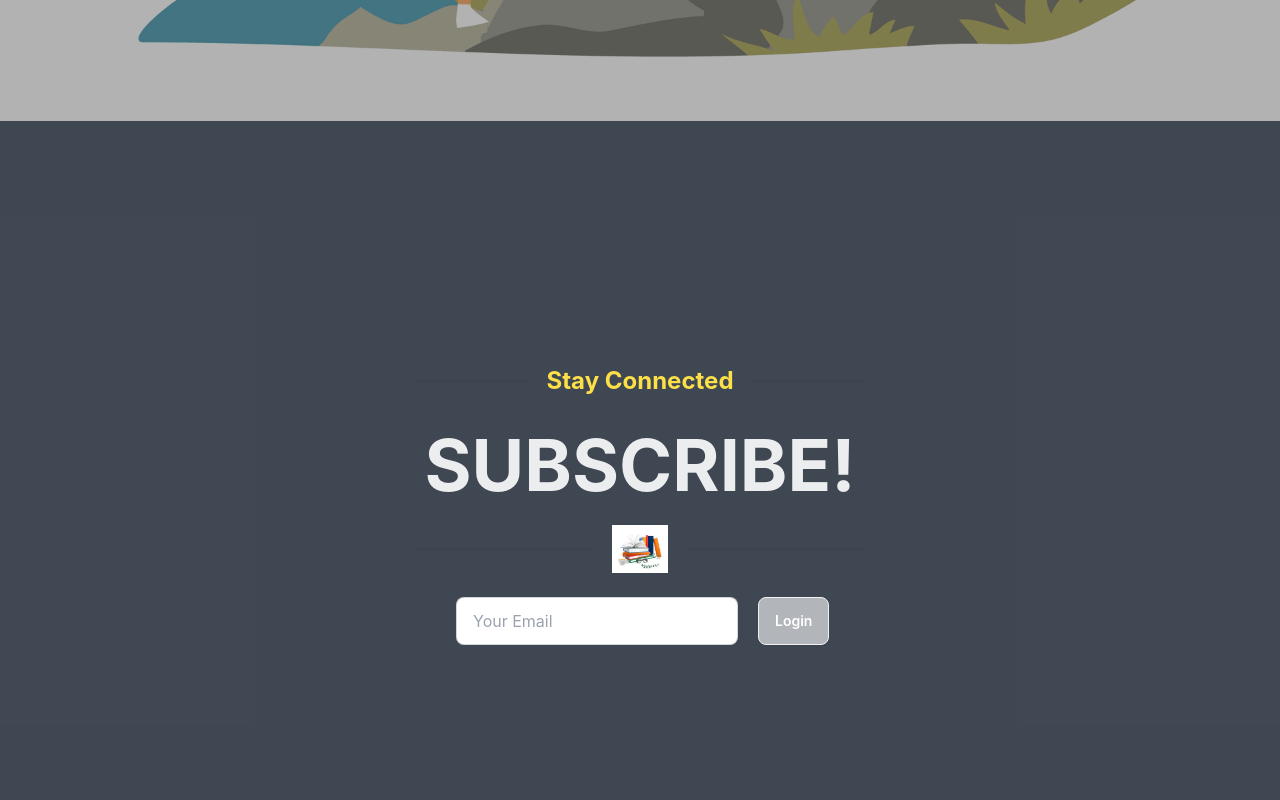
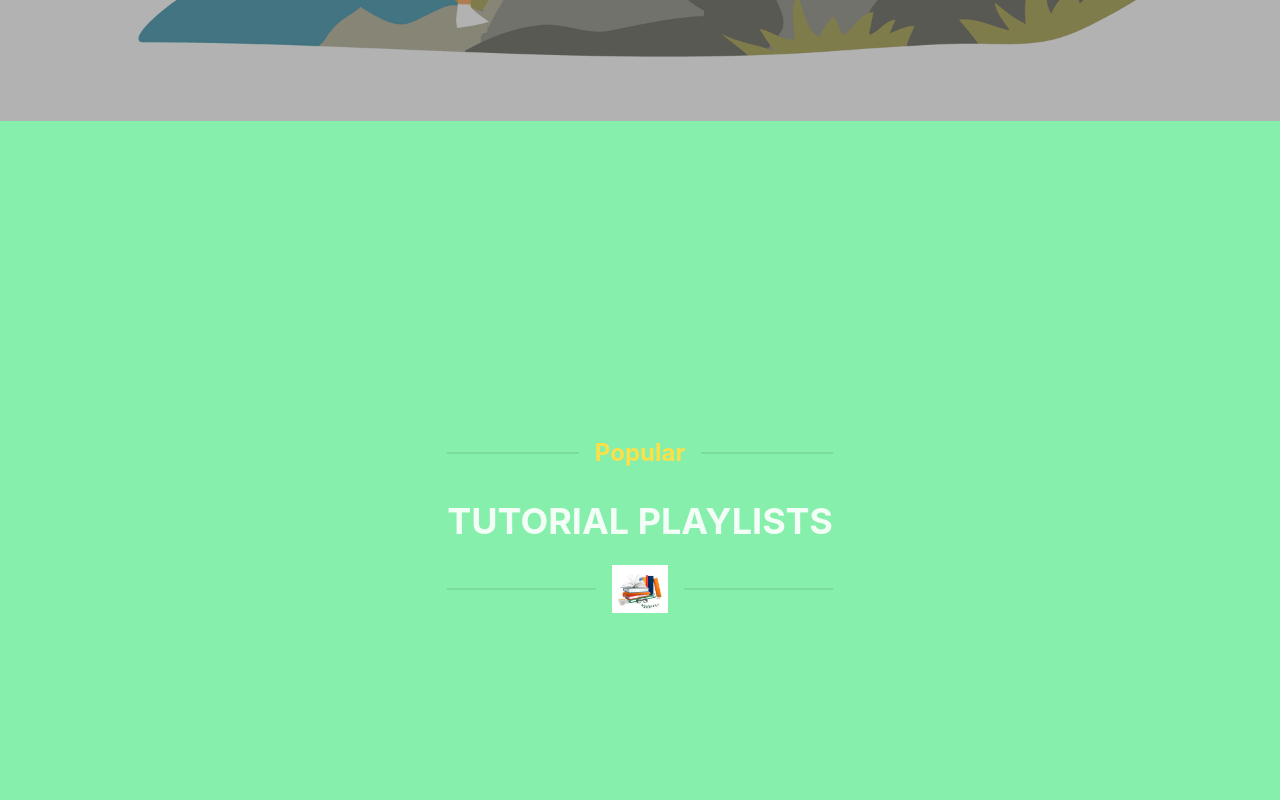
Before and after one commit to kashishdipro/studywithanis-client, a React (Create React App) app: page / in a window 1280 px wide. Shown: the part 800-1600 px from the top of the page. Built offline with nearby package versions, Linux system fonts and the light colour scheme.

Commit message:
playlist added

```diff
--- a/src/Pages/About Me/Me/Me.js
+++ b/src/Pages/About Me/Me/Me.js
@@ -7,7 +7,7 @@ import { Link } from 'react-router-dom';
 const Me = () => {
     return (
         <div className="hero min-h-screen bg-white/50">
-            <div className="hero-content flex-col lg:flex-row">
+            <div className="hero-content flex-col lg:flex-row  my-0">
                 <div className=''>
                     <img src={Anis} alt='Anisul Islam' className="max-w-sm rounded-lg shadow-2xl" />
                     <div className='flex gap-4 my-5'>
@@ -15,9 +15,9 @@ const Me = () => {
                         <Link to='https://www.youtube.com/channel/UCEXwc6mNh7Lakj6lX-7a2Mg'><img className='h-12' src={yt} alt='yt'/></Link>
                     </div>
                 </div>
-                <div className='sm:mx-20 my-0'>
-                    <p className="text-white">Hi! My name is Anis. Welcome to my personal page that I’ve designed to showcase my skills and expertise that I’ve accumulated over the year. I’ve also placed all my social links at the left side, feel free to connect with me. I’d love to be given the opportunity to hear from you.</p>
-                    <p className="py-6 text-white">I like to call myself “a passionate computer science teacher”. I always had a wish on my mind that I will do something for the computer science students that’s why I made lots of videos on different subjects. My first priority is making the subject more interesting and clear so you can feel it and don’t get bore.</p>
+                <div className='sm:mx-20'>
+                    <p className="text-black/70 text-lg">Hi! My name is Anis. Welcome to my personal page that I’ve designed to showcase my skills and expertise that I’ve accumulated over the year. I’ve also placed all my social links at the left side, feel free to connect with me. I’d love to be given the opportunity to hear from you.</p>
+                    <p className="py-6 text-black/70 text-lg">I like to call myself “a passionate computer science teacher”. I always had a wish on my mind that I will do something for the computer science students that’s why I made lots of videos on different subjects. My first priority is making the subject more interesting and clear so you can feel it and don’t get bore.</p>
                 </div>
             </div>
         </div>
--- a/src/Pages/Home/Home/Home.js
+++ b/src/Pages/Home/Home/Home.js
@@ -1,11 +1,13 @@
 import React from 'react';
 import Banner from '../Banner/Banner';
 import Subscribe from '../Subscribe/Subscribe';
+import PlayList from '../PlayList/PlayList';
 
 const Home = () => {
     return (
         <div>
             <Banner/>
+            <PlayList/>
             <Subscribe/>
         </div>
     );
--- /dev/null
+++ b/src/Pages/Home/PlayList/PlayList.js
@@ -0,0 +1,29 @@
+import React from 'react';
+import midbanner from '../../../img/midbanner.jpg'
+import ICTCover from '../../../img/ICT-Cover.webp'
+
+const PlayList = () => {
+    return (
+        <div className="hero min-h-screen">
+            <div className="hero-content text-center h-full w-screen relative bg-green-300">
+                <div className="max-w-md">
+                    <div className="divider">
+                        <h3 className="text-2xl font-bold text-yellow-300">Popular</h3>
+                    </div>
+                    <h1 className="text-4xl font-bold my-10 text-white/90">TUTORIAL PLAYLISTS</h1>
+                    <div className="divider">
+                        <img className='h-12' src={midbanner} alt="Mid_Banner" />
+                    </div>
+                </div>
+            </div>
+            {/* Card
+            <div className='grid lg:grid-cols-3 md:grid-cols-2 grid-cols-1 content-center gap-4 px-4 py-5'>
+                <div className="card card-compact w-80 bg-neutral-100 shadow-xl">
+                <img src={ICTCover} alt="img-item" className="h-full w-full rounded-xl"/>
+                </div>
+            </div> */}
+        </div>
+    );
+};
+
+export default PlayList;
--- a/src/Pages/Home/Subscribe/Subscribe.js
+++ b/src/Pages/Home/Subscribe/Subscribe.js
@@ -4,7 +4,7 @@ import midbanner from '../../../img/midbanner.jpg'
 const Subscribe = () => {
     return (
         <div className="hero min-h-screen">
-            <div className="hero-overlay bg-opacity-90"></div>
+            <div className="hero-overlay bg-gray-300"></div>
             <div className="hero-content text-center text-white/80">
                 <div className="max-w-md">
                     <div className="divider">
@@ -15,11 +15,11 @@ const Subscribe = () => {
                         <img className='h-12' src={midbanner} alt="Mid_Banner" />
                     </div>
                     <div className='flex mx-10 my-10'>
-                        <div className="form-control mr-5">
+                        <div className="form-control mr-5 text-gray-500">
                             <input type="email" placeholder="Your Email" className="input input-bordered" required />
                         </div>
                         <div className="form-control">
-                            <button className="btn bg-white/60 text-white">Login</button>
+                            <button className="btn bg-white/60 text-gray-400">Subscribe</button>
                         </div>
                     </div>
                 </div>
--- a/src/Routes/Routes/Routes.js
+++ b/src/Routes/Routes/Routes.js
@@ -1,8 +1,8 @@
 import { createBrowserRouter } from "react-router-dom";
 import Main from "../../Layout/Main";
 import Home from "../../Pages/Home/Home/Home";
+import Contact from "../../Pages/Contact/Contact/Contact";
 import About from "../../Pages/About Me/About Me/About";
-import Contact from "../../Pages/Contact/Contact/Contact";
 
 export const router = createBrowserRouter([
     {
```
Also changed, not shown: src/img/ICT-Cover.webp (added).
